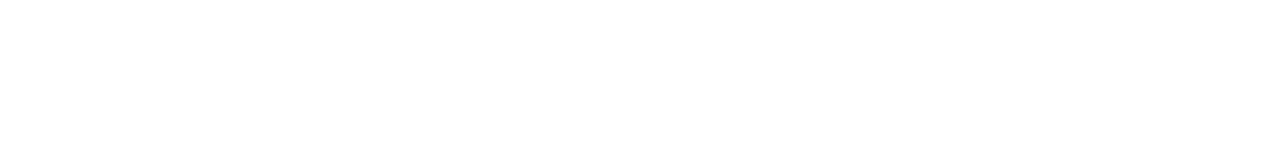
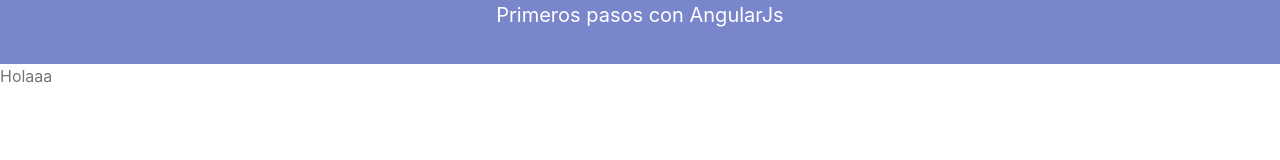
Before and after one commit to afredesl/AngularJs, a website: page app/index.html in a window 1280 px wide. Drawn offline with Linux system fonts and the light colour scheme.

Commit message:
Arreglos

```diff
--- a/app/js/app.js
+++ b/app/js/app.js
@@ -7,3 +7,7 @@
         'LocalStorageModule',
         'md.data.table'
     ])
+    .config(function ($urlRouterProvider) {
+        // Parametros de configuración
+        $urlRouterProvider.otherwise('login');
+    })
--- a/app/views/layout/login.tpl.html
+++ b/app/views/layout/login.tpl.html
@@ -1,12 +1,20 @@
-<section>
-  <div class="container">
-      <div class="row">
-          <div class="col-md-2">alnlaksfhkl</div>
-          <div class="col-md-2">alnlaksfhkl</div>
-          <div class="col-md-2">alnlaksfhkl</div>
-          <div class="col-md-2">alnlaksfhkl</div>
-          <div class="col-md-2">alnlaksfhkl</div>
-          <div class="col-md-2">alnlaksfhkl</div>
-      </div>
-  </div>
-</section>
+
+<div class="section-content" layout="column" ng-cloak>
+    <!-- start toolbar -->
+    <md-toolbar class="md-hue-1">
+       <div class="container">
+           <div class="row">
+               <div class="col-md-12" align="center">Primeros pasos con AngularJs</div>
+           </div>
+       </div>
+    </md-toolbar>
+    <!-- section -->
+
+    <section layout="row" flex>
+        <!-- content -->
+        <md-content flex layout-padding>
+            <ui-view></ui-view>
+        </md-content>
+        <!-- end content -->
+    </section>
+</div>
```
